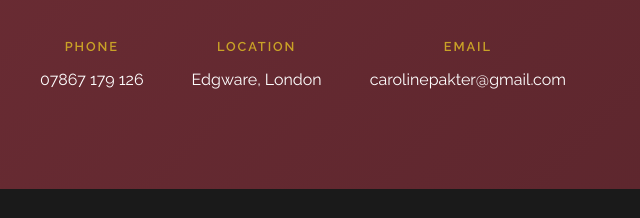
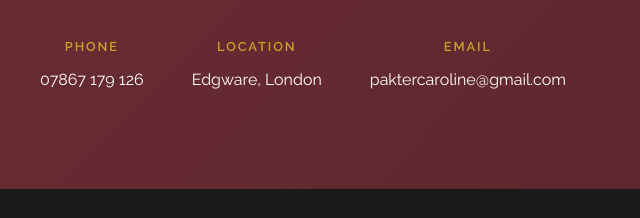
Before and after one commit to Qyliq/caroline-pakter-site, a plain HTML site: page index.html in a window 1280 px wide. Shown: the part 4949-5167 px from the top of the page, 337-977 px from the left. Drawn offline with nearby package versions, Linux system fonts and the light colour scheme.

Commit message:
Update email to paktercaroline@gmail.com

```diff
--- a/index.html
+++ b/index.html
@@ -913,7 +913,7 @@
             <p>
                 Available for women's events, concerts, bas mitzvah celebrations, and Pesach programmes worldwide.
             </p>
-            <a href="mailto:carolinepakter@gmail.com" class="btn btn-gold">Get in Touch</a>
+            <a href="mailto:paktercaroline@gmail.com" class="btn btn-gold">Get in Touch</a>
 
             <div class="contact-info">
                 <div class="contact-item">
@@ -926,7 +926,7 @@
                 </div>
                 <div class="contact-item">
                     <strong>Email</strong>
-                    <a href="mailto:carolinepakter@gmail.com">carolinepakter@gmail.com</a>
+                    <a href="mailto:paktercaroline@gmail.com">paktercaroline@gmail.com</a>
                 </div>
             </div>
         </div>
```
